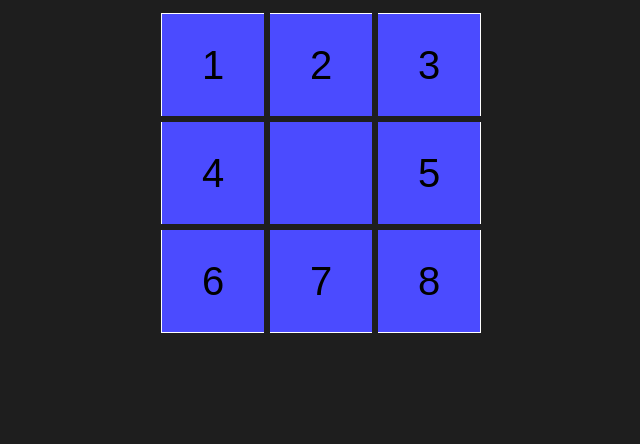
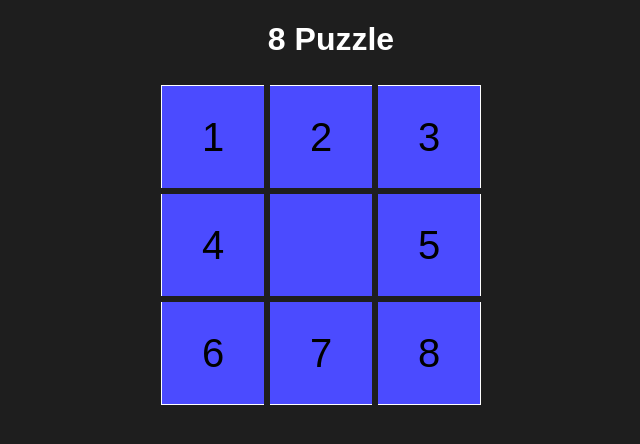
Before and after one commit to jon-lamoureux/cinf301-spr2021-project-01, a plain HTML site: page index.html in a window 1280 px wide. Shown: the whole page, without its empty margins (309-949 px from the left). Drawn offline with Linux system fonts and the light colour scheme.

Commit message:
Added title

```diff
--- a/css/main.css
+++ b/css/main.css
@@ -54,3 +54,9 @@ td:nth-child(9) {
   width: 350px;
   margin: auto;
 }
+
+h1 {
+  color: #fff;
+  font-family: Arial;
+  text-align: center;
+}
--- a/index.html
+++ b/index.html
@@ -10,6 +10,7 @@
 
 <body>
   <div id="container">
+    <h1>8 Puzzle</h1>
     <table>
       <tr>
         <td>
```
